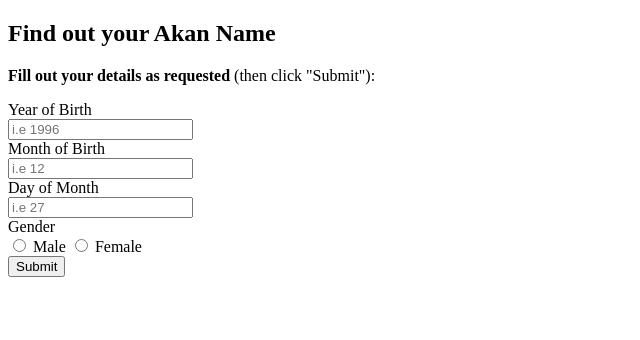
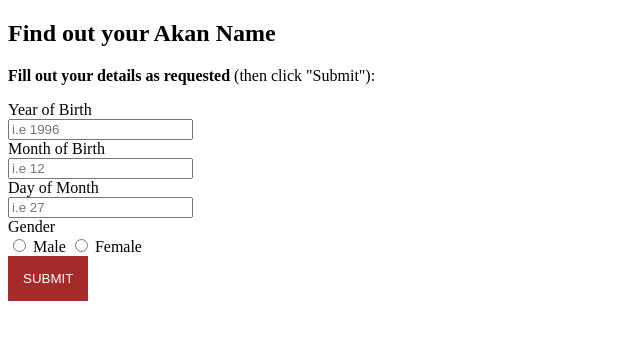
Before and after one commit to jLuseno161/Akan-Name, a plain HTML site: page index.html in a window 1280 px wide. Shown: the whole page, without its empty margins (0-640 px from the left). Drawn offline with Linux system fonts and the light colour scheme.

Commit message:
style submit button

```diff
--- a/index.css
+++ b/index.css
@@ -1,5 +1,12 @@
 label {
     margin-bottom: 10px;
     font-weight: 500;
+}
 
+#btn {
+    background-color: brown;
+    border: none;
+    color: white;
+    padding: 15px;
+    text-transform: uppercase;
 }
```
